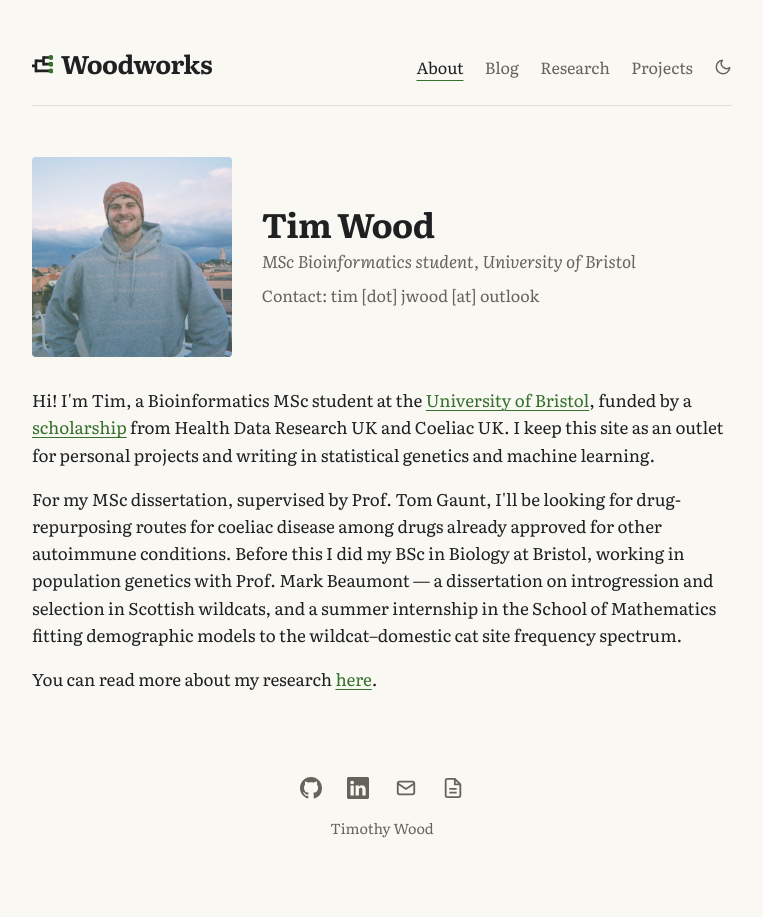
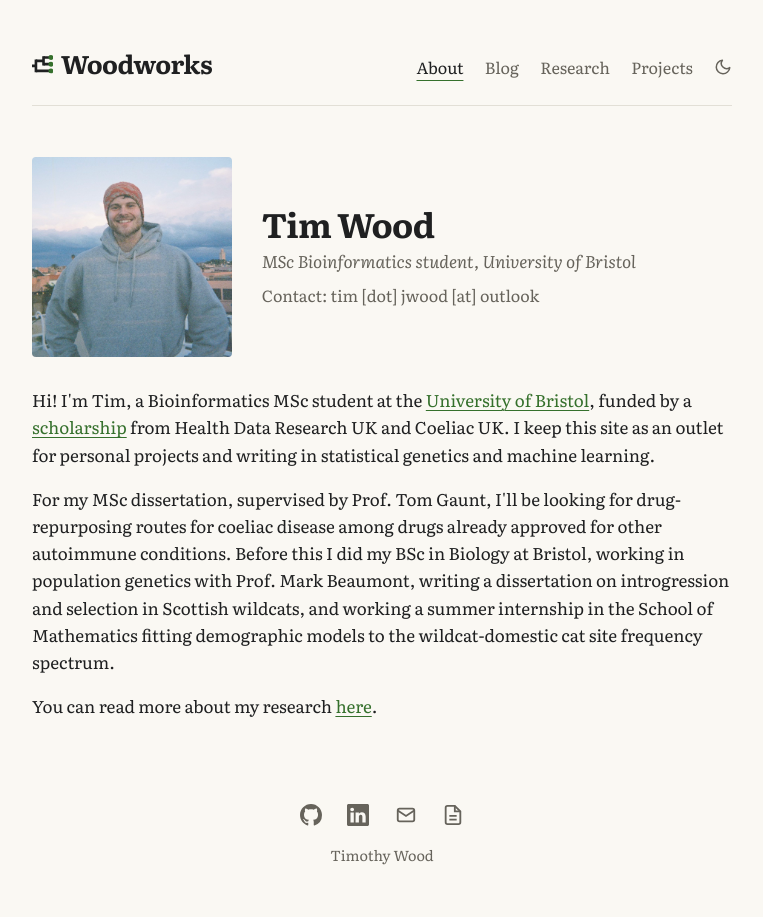
Before and after one commit to timj-wood/timj-wood.github.io, a Jekyll site: the page built from index.html, in a window 1280 px wide. Shown: the whole page, without its empty margins (258-1021 px from the left). Built offline with Jekyll 4.4.1, drawn with Linux system fonts in a browser that asks for light colours.

Commit message:
Update index.html

```diff
--- a/index.html
+++ b/index.html
@@ -21,10 +21,10 @@ redirect_from:
 
     <p>For my MSc dissertation, supervised by Prof. Tom Gaunt, I'll be looking for drug-repurposing routes for coeliac disease among drugs
       already approved for other autoimmune conditions. Before this I did my BSc in Biology at Bristol, working in population genetics with
-      Prof. Mark Beaumont &mdash; a dissertation on introgression and selection in Scottish wildcats, and a summer internship in the
-      School of Mathematics fitting demographic models to the wildcat&ndash;domestic cat site frequency spectrum.</p>
+      Prof. Mark Beaumont, writing a dissertation on introgression and selection in Scottish wildcats, and working a summer internship in the
+      School of Mathematics fitting demographic models to the wildcat-domestic cat site frequency spectrum.</p>
 
     <p>You can read more about my research <a href="https://timj-wood.github.io/research.html">here</a>.</p>
 
-</div>
+  </div>
 </article>
```
